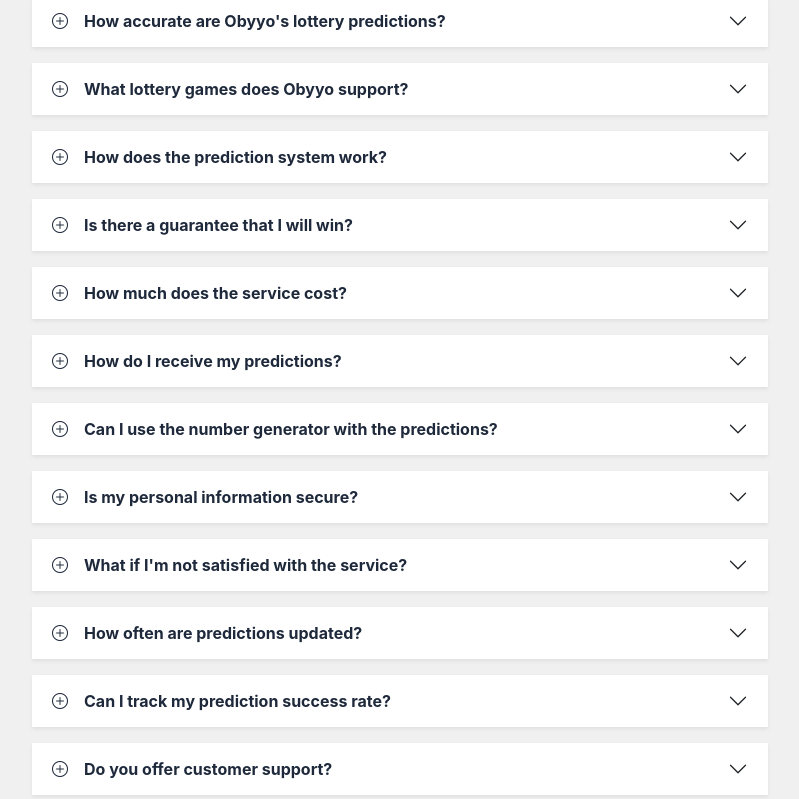
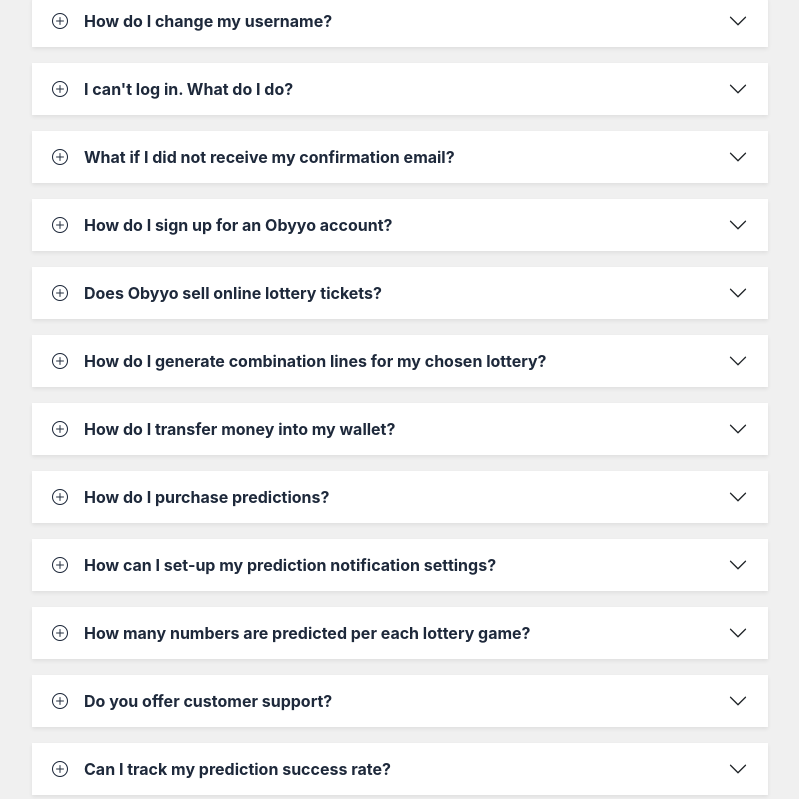
Before and after one commit to Noor7086/Obyyo, a React (Vite) app in the folder Lottery-Prediction-main/: page /faq in a window 1280 px wide. Shown: the part 401-1200 px from the top of the page, without its empty margins (240-1039 px from the left). Built offline with nearby package versions, Linux system fonts and the light colour scheme; no server answers.

Commit message:
29-4-2026

```diff
--- a/Lottery-Prediction-main/src/pages/FAQ.tsx
+++ b/Lottery-Prediction-main/src/pages/FAQ.tsx
@@ -13,56 +13,113 @@
 
   const faqData = [
     {
-      question: "How accurate are Obyyo's lottery predictions?",
-      answer: "Our prediction system achieves 95%+ accuracy in identifying non-viable numbers. This means we can help you avoid numbers that are statistically unlikely to be drawn, improving your overall odds of winning."
+      question: 'How do I change my username?',
+      answer:
+        '1. Login to your account, click your name at the top right, select profile from the dropdown list. Click on the "Edit" button next to "Personal Information".\n2. You can now change your username.\n3. Click on save changes.'
     },
     {
-      question: "What lottery games does Obyyo support?",
-      answer: "We support all major lottery games including Powerball, Mega Millions, Lotto America, Gopher 5, and Pick 3. Our system continuously analyzes patterns for each specific lottery to provide the most accurate predictions."
+      question: "I can't log in. What do I do?",
+      answer:
+        '1. Read the error message in the red notification box.\n2. Ensure you are typing the correct email and password.\n3. Contact support@obyyo.com if problem persist.'
     },
     {
-      question: "How does the prediction system work?",
-      answer: "Our advanced algorithms analyze historical lottery data, number frequency patterns, hot and cold numbers, and statistical trends. The system identifies numbers that are statistically unlikely to be drawn in upcoming games."
+      question: 'What if I did not receive my confirmation email?',
+      answer:
+        '1. Check your email Spam/Junk, or Promotions/Social folders.\n2. Check if the email address you entered is correct. If you entered an incorrect email, go to "Get Started" and restart the process.\n3. Contact support@obyyo.com to request a new confirmation email.'
     },
     {
-      question: "Is there a guarantee that I will win?",
-      answer: "No lottery prediction system can guarantee wins. However, our service helps you make more informed decisions by identifying numbers with lower probability, potentially improving your overall success rate and reducing wasted spending on unlikely combinations."
+      question: 'How do I sign up for an Obyyo account?',
+      answer:
+        '1. Go to the Obyyo Get Started page.\n2. Enter your First name, last name email, phone number, country, select your preferred 7 days Free test lottery and create your password.\n3. Click "Start Free Trial" to submit your details.\n4. Check your inbox and click the email confirmation link.'
     },
     {
-      question: "How much does the service cost?",
-      answer: "We offer flexible pricing starting at $1 per prediction for individual lottery games. No hidden fees or long-term commitments required."
+      question: 'Does Obyyo sell online lottery tickets?',
+      answer: 'No. Obyyo does not sell lottery tickets online.'
     },
     {
-      question: "How do I receive my predictions?",
-      answer: "You can access predictions through our web dashboard, and we also send real-time notifications when new predictions are available for your selected lottery games. All predictions are delivered instantly after analysis is complete."
+      question: 'How do I generate combination lines for my chosen lottery?',
+      answer:
+        '1. Login to your account.\n2. Purchase the lottery Prediction of your choice.\n3. Go back to the dashboard, click on "Number Generator".\n4. Select the lottery you purchased, the generator will be displayed.\n5. Type-in the number of lines/combinations you would like to generate. The number generator will generate lines/combinations only of viable numbers (numbers not affected by the prediction). Example: If 15 numbers are deemed not viable before the draw of Gopher 5 which comprise of 42 balls, the Number Generator will generate lines/combinations only of the 27 left-over viable numbers.\n6. Click "Export PDF" to download the generated lines/combinations.'
     },
     {
-      question: "Can I use the number generator with the predictions?",
-      answer: "Yes! Our smart number generator works in conjunction with our predictions. It generates optimal number combinations using only the viable numbers identified by our system, maximizing your chances of success."
+      question: 'How do I transfer money into my wallet?',
+      answer:
+        '1. Login to your account.\n2. Click "Wallet" on the top-right.\n3. Click on "+ Add Funds".\n4. Type in the amount you would like to transfer.\n5. Select the method of payment.\n6. Fill-in the required information, then click on "Pay" to complete the transaction.'
     },
     {
-      question: "Is my personal information secure?",
-      answer: "Absolutely. We use bank-level encryption and security protocols to protect your personal data and payment information. We never share your information with third parties and follow strict privacy standards."
+      question: 'How do I purchase predictions?',
+      answer:
+        '1. Login to your account.\n2. Go to the Quick Actions section of the dashboard, click on "View Predictions".\n3. Click on the lottery of your choice. Information relating to the prediction will be displayed.\n4. Click on the purchase button.\n5. Accept the conditions of sales.\n6. Pay for prediction with the amount in your pre-loaded wallet or directly with a credit/debit card.'
+    },
+    {
+      question: 'How can I set-up my prediction notification settings?',
+      answer:
+        '1. Login to your account.\n2. Click "Notification Settings" located on the dashboard.\n3. Activate the boxes of 2 extra lotteries you would like to receive notifications. Only 3 notifications including your preferred at the time of registration are allowed.'
+    },
+    {
+      question: 'How many numbers are predicted per each lottery game?',
+      answer:
+        'There is no define numbers of prediction for any lottery game. The total numbers of prediction are based on the result of analysis.'
+    },
+    {
+      question: 'Do you offer customer support?',
+      answer:
+        'We provide 24/7 customer support through email and live chat. Our team is always ready to help with any questions or technical issues.'
+    },
+    {
+      question: 'Can I track my prediction success rate?',
+      answer:
+        'Yes! Our dashboard includes detailed analytics showing your prediction accuracy, success rates, and lottery results. You can track your performance over time and see how our service is helping improve your lottery strategy.'
+    },
+    {
+      question: 'How often are predictions updated?',
+      answer:
+        'Predictions are updated daily for each lottery game, typically 2-4 hours after the drawing. Our system continuously monitors and analyzes new data to ensure you receive the most current and accurate predictions.'
     },
     {
       question: "What if I'm not satisfied with the service?",
-      answer: "We offer a 7-day free trial for new users. If you're not completely satisfied, you can cancel anytime with no questions asked. We're committed to providing value to our users."
+      answer:
+        "We offer a 7-day free trial for new users. If you're not completely satisfied, you can cancel anytime with no questions asked. We're committed to providing value to our users."
     },
     {
-      question: "How often are predictions updated?",
-      answer: "Predictions are updated daily for each lottery game, typically 2-4 hours after the drawing. Our system continuously monitors and analyzes new data to ensure you receive the most current and accurate predictions."
+      question: 'Is my personal information secure?',
+      answer:
+        'Absolutely. We use bank-level encryption and security protocols to protect your personal data and payment information. We never share your information with third parties and follow strict privacy standards.'
     },
     {
-      question: "Can I track my prediction success rate?",
-      answer: "Yes! Our dashboard includes detailed analytics showing your prediction accuracy, success rates, and lottery results. You can track your performance over time and see how our service is helping improve your lottery strategy."
+      question: 'Can I use the number generator with the predictions?',
+      answer:
+        'Yes! Our smart number generator works in conjunction with our predictions. It generates optimal number combinations using only the viable numbers identified by our system, maximizing your chances of success.'
     },
     {
-      question: "Do you offer customer support?",
-      answer: "We provide 24/7 customer support through email and live chat. Our team is always ready to help with any questions or technical issues."
+      question: 'How do I receive my predictions?',
+      answer:
+        'You can access predictions through our web dashboard, and we also send real-time notifications when new predictions are available for your selected lottery games. All predictions are delivered instantly after analysis is complete.'
     },
     {
-      question: "How many numbers are predicted per each lottery game?",
-      answer: "There is no define numbers of prediction for any lottery game. The total numbers of prediction are based on the result of analysis"
+      question: 'How much does the service cost?',
+      answer:
+        'We offer flexible pricing starting at $1 per prediction for individual lottery games. No hidden fees or long-term commitments required.'
+    },
+    {
+      question: 'Is there a guarantee that I will win?',
+      answer:
+        'No lottery prediction system can guarantee wins. However, our service helps you make more informed decisions by identifying numbers with lower probability, potentially improving your overall success rate and reducing wasted spending on unlikely combinations.'
+    },
+    {
+      question: 'How does the prediction system work?',
+      answer:
+        'Our advanced algorithms analyze historical lottery data, number frequency patterns, hot and cold numbers, and statistical trends. The system identifies numbers that are statistically unlikely to be drawn in upcoming games.'
+    },
+    {
+      question: 'What lottery games does Obyyo support?',
+      answer:
+        'We support all major lottery games including Powerball, Mega Millions, Lotto America, Gopher 5, and Pick 3. Our system continuously analyzes patterns for each specific lottery to provide the most accurate predictions.'
+    },
+    {
+      question: "How accurate are Obyyo's lottery predictions?",
+      answer:
+        "Our prediction system achieves 95%+ accuracy in identifying non-viable numbers. This means we can help you avoid numbers that are statistically unlikely to be drawn, improving your overall odds of winning."
     }
   ];
 
@@ -98,7 +155,9 @@
                 </h2>
                 <div className={`accordion-collapse collapse ${openItems.includes(index) ? 'show' : ''}`}>
                   <div className="accordion-body p-4">
-                    <p className="mb-0 lh-lg">{item.answer}</p>
+                    <p className="mb-0 lh-lg" style={{ whiteSpace: 'pre-line' }}>
+                      {item.answer}
+                    </p>
                   </div>
                 </div>
               </div>
```
